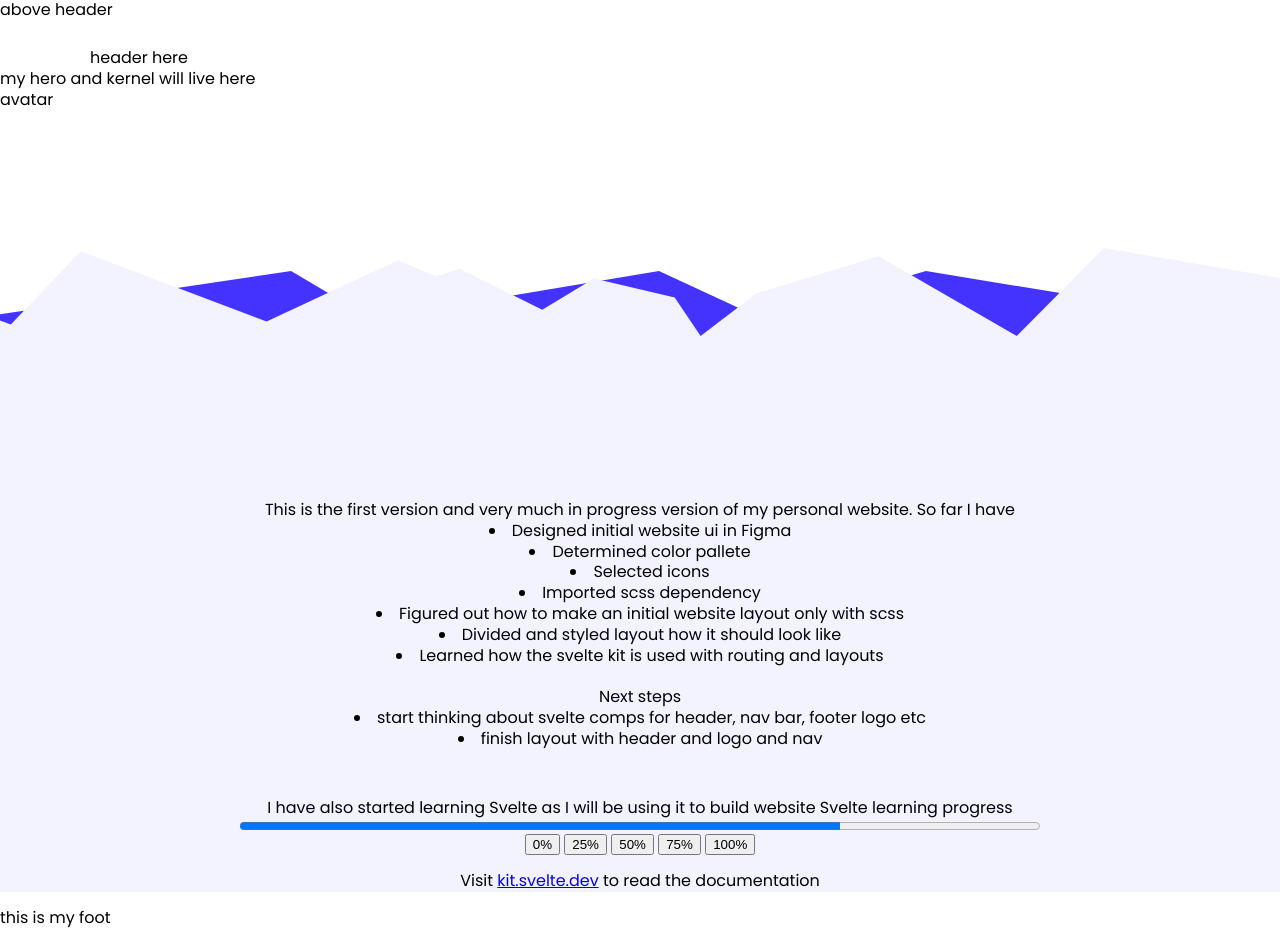
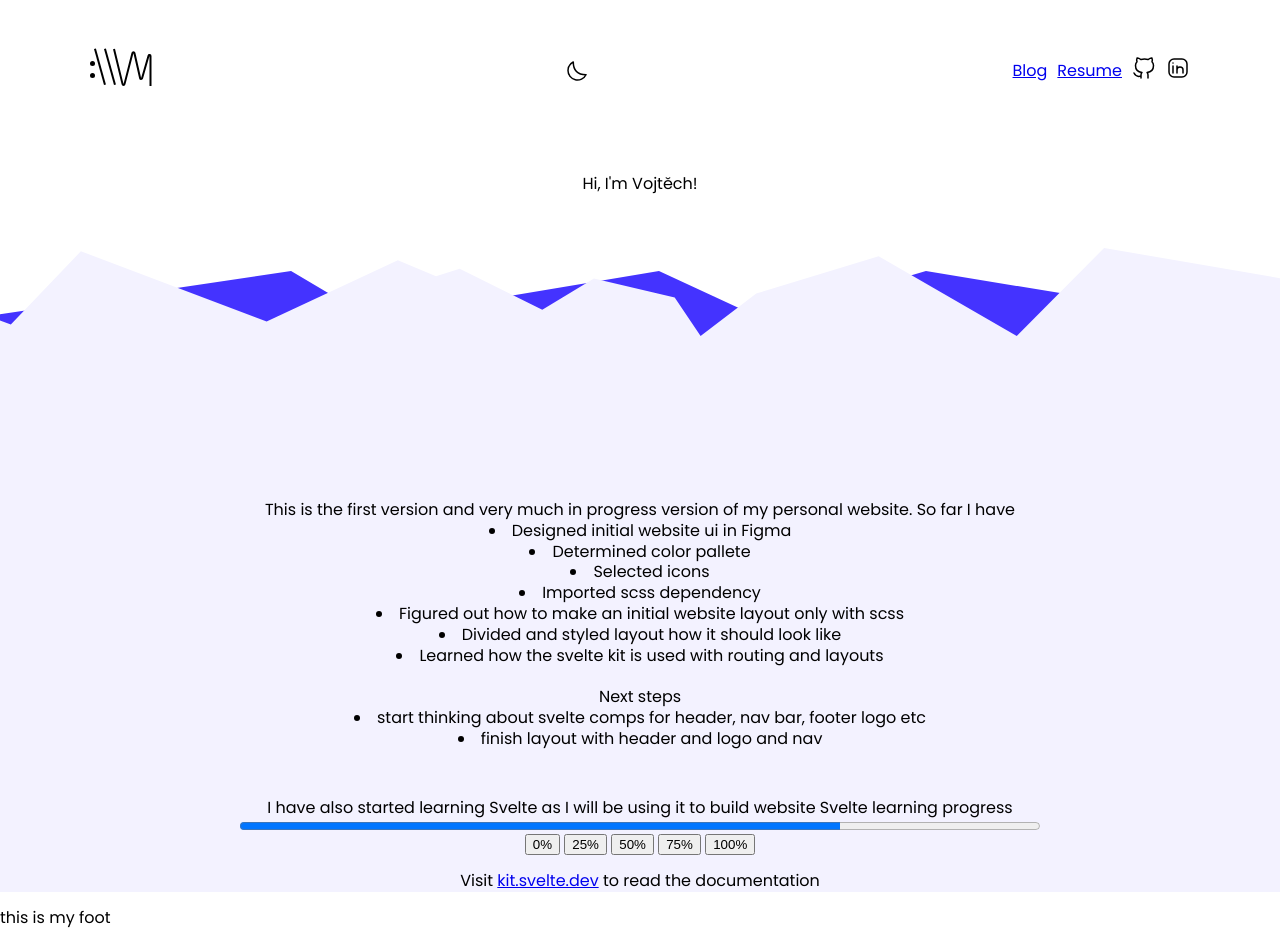
Before and after one commit to vojtechmarek-dev/vojtechmarek.dev, a SvelteKit app: page / in a window 1280 px wide. Built offline with nearby package versions, Linux system fonts and the light colour scheme.

Commit message:
prototyped eader component with Icons

```diff
--- /dev/null
+++ b/src/lib/components/atoms/Logo.svelte
@@ -0,0 +1,11 @@
+<svg width="62" height="40" viewBox="0 0 62 40" fill="none" xmlns="http://www.w3.org/2000/svg">
+    <line x1="4.96352" y1="0.732356" x2="14.9635" y2="36.7324" stroke="black" stroke-width="2" />
+    <line x1="14.9635" y1="0.732356" x2="24.9635" y2="36.7324" stroke="black" stroke-width="2" />
+    <path
+        d="M24 1L32.5533 36.1135C32.7997 37.125 34.235 37.1336 34.4935 36.1252L42.4728 5.00617C42.7334 3.98969 44.184 4.00965 44.4166 5.03292L50.1388 30.2109C50.3679 31.2189 51.789 31.2593 52.075 30.266L58.539 7.8118C58.8595 6.69857 60.5 6.93001 60.5 8.08844V18V38"
+        stroke="black"
+        stroke-width="2"
+    />
+    <circle cx="2.5" cy="27.5" r="2.5" fill="black" />
+    <circle cx="2.5" cy="15.5" r="2.5" fill="black" />
+</svg>
--- /dev/null
+++ b/src/lib/components/atoms/ThemeToggle.svelte
@@ -0,0 +1,16 @@
+<svg
+    width="24px"
+    height="24px"
+    stroke-width="1.5"
+    viewBox="0 0 24 24"
+    fill="none"
+    xmlns="http://www.w3.org/2000/svg"
+    color="#000000"
+    ><path
+        d="M3 11.507a9.493 9.493 0 0018 4.219c-8.507 0-12.726-4.22-12.726-12.726A9.494 9.494 0 003 11.507z"
+        stroke="#000000"
+        stroke-width="1.5"
+        stroke-linecap="round"
+        stroke-linejoin="round"
+    />
+</svg>
--- /dev/null
+++ b/src/lib/components/organisms/Header.svelte
@@ -0,0 +1,67 @@
+<script>
+    import Logo from '$lib/components/atoms/Logo.svelte';
+    import ThemeToggle from '$lib/components/atoms/ThemeToggle.svelte';
+    import GitHubIcon from '$lib/icons/GitHubIcon.svelte';
+    import LinkedInIcon from '$lib/icons/LinkedInIcon.svelte';
+</script>
+
+<header>
+    <nav class="container">
+        <div class="left">
+            <a class="logo" href="/" aria-label="Site logo">
+                <Logo />
+            </a>
+        </div>
+        <div class="middle">
+            <ThemeToggle />
+        </div>
+        <div class="right">
+            <a href="/blog">Blog</a>
+            <a href="/resume">Resume</a>
+            <a
+                target="_blank"
+                rel="noopener noreferrer"
+                title="My Personal Github"
+                href="https://github.com/vojtechmarek-dev"
+            >
+                <GitHubIcon />
+            </a>
+            <a
+                target="_blank"
+                rel="noopener noreferrer"
+                title="My LinkedIn"
+                href="https://www.linkedin.com/in/vojtechmarek-dev/"
+            >
+                <LinkedInIcon />
+            </a>
+        </div>
+    </nav>
+</header>
+
+<style lang="scss">
+    .container {
+        display: flex;
+        align-items: center;
+        justify-content: space-between;
+    }
+
+    .left {
+        flex-grow: 0;
+    }
+
+    .middle {
+        flex-grow: 1;
+        display: flex;
+        justify-content: center;
+    }
+
+    .right {
+        flex-grow: 0;
+        display: flex;
+        align-items: center;
+    }
+
+    .right a {
+        margin-left: 10px; /* Adjust the margin as needed */
+    }
+</style>
--- /dev/null
+++ b/src/lib/components/organisms/Hero.svelte
@@ -0,0 +1,19 @@
+<section id="hero">
+    <div class="hello">Hi, I'm Vojtěch!</div>
+</section>
+
+<style lang="scss">
+    #hero {
+        display: flex;
+        flex-direction: column;
+        justify-content: center;
+        align-items: center;
+        gap: 15px;
+        position: relative;
+        padding: 80px 0;
+
+        .hello {
+            text-align: center;
+        }
+    }
+</style>
--- /dev/null
+++ b/src/lib/icons/GitHubIcon.svelte
@@ -0,0 +1,16 @@
+<svg
+    width="24px"
+    height="24px"
+    stroke-width="1.5"
+    viewBox="0 0 24 24"
+    fill="none"
+    xmlns="http://www.w3.org/2000/svg"
+    color="#000000"
+    ><path
+        d="M16 22.027v-2.87a3.37 3.37 0 00-.94-2.61c3.14-.35 6.44-1.54 6.44-7a5.44 5.44 0 00-1.5-3.75 5.07 5.07 0 00-.09-3.77s-1.18-.35-3.91 1.48a13.38 13.38 0 00-7 0c-2.73-1.83-3.91-1.48-3.91-1.48A5.07 5.07 0 005 5.797a5.44 5.44 0 00-1.5 3.78c0 5.42 3.3 6.61 6.44 7a3.37 3.37 0 00-.94 2.58v2.87M9 20.027c-3 .973-5.5 0-7-3"
+        stroke="#000000"
+        stroke-width="1.5"
+        stroke-linecap="round"
+        stroke-linejoin="round"
+    /></svg
+>
--- /dev/null
+++ b/src/lib/icons/LinkedInIcon.svelte
@@ -0,0 +1,22 @@
+<svg
+    width="24px"
+    height="24px"
+    stroke-width="1.5"
+    viewBox="0 0 24 24"
+    fill="none"
+    xmlns="http://www.w3.org/2000/svg"
+    color="#000000"
+    ><path
+        d="M21 8v8a5 5 0 01-5 5H8a5 5 0 01-5-5V8a5 5 0 015-5h8a5 5 0 015 5zM7 17v-7"
+        stroke="#000000"
+        stroke-width="1.5"
+        stroke-linecap="round"
+        stroke-linejoin="round"
+    /><path
+        d="M11 17v-3.25M11 10v3.75m0 0c0-3.75 6-3.75 6 0V17M7 7.01l.01-.011"
+        stroke="#000000"
+        stroke-width="1.5"
+        stroke-linecap="round"
+        stroke-linejoin="round"
+    /></svg
+>
--- a/src/routes/+layout.svelte
+++ b/src/routes/+layout.svelte
@@ -1,6 +1,9 @@
 <script>
+    import '$lib/scss/global.scss';
+
     import { description, keywords, title, siteBaseUrl } from '$lib/data/meta';
-    import '$lib/scss/global.scss';
+    import Header from '$lib/components/organisms/Header.svelte';
+    import Hero from '$lib/components/organisms/Hero.svelte';
 </script>
 
 <svelte:head>
@@ -17,9 +20,10 @@
 
     <!-- Top area -->
     <div class="top-area">
-        <!-- above header -->
-        <div class="above-header">above header</div>
-        <div class="header-part">header here</div>
+        <div class="above-header"><!-- above header spacer --></div>
+        <div class="header-part">
+            <Header/>
+        </div>
         <!-- SVG div -->
         <div class="mountain-part">
             <svg
@@ -40,14 +44,13 @@
                 />
             </svg>
         </div>
-        <div>my hero and kernel will live here</div>
-        <div>avatar</div>
+        <div class="hero-avatar"><Hero/></div>
     </div>
     <div><!-- Skip here a todo --></div>
     <!-- Main area -->
     <div class="main-area">
         <main>
-            <slot class="container" />
+            <slot class="container"/>
         </main>
     </div>
     <div><!-- spacer --></div>
@@ -77,6 +80,11 @@
         margin-right: auto;
         padding-left: 32px;
         padding-right: 32px;
+    }
+
+    .hero-avatar {
+        position: sticky;
+        top:0px;
     }
 
     .mountain-part {
```
